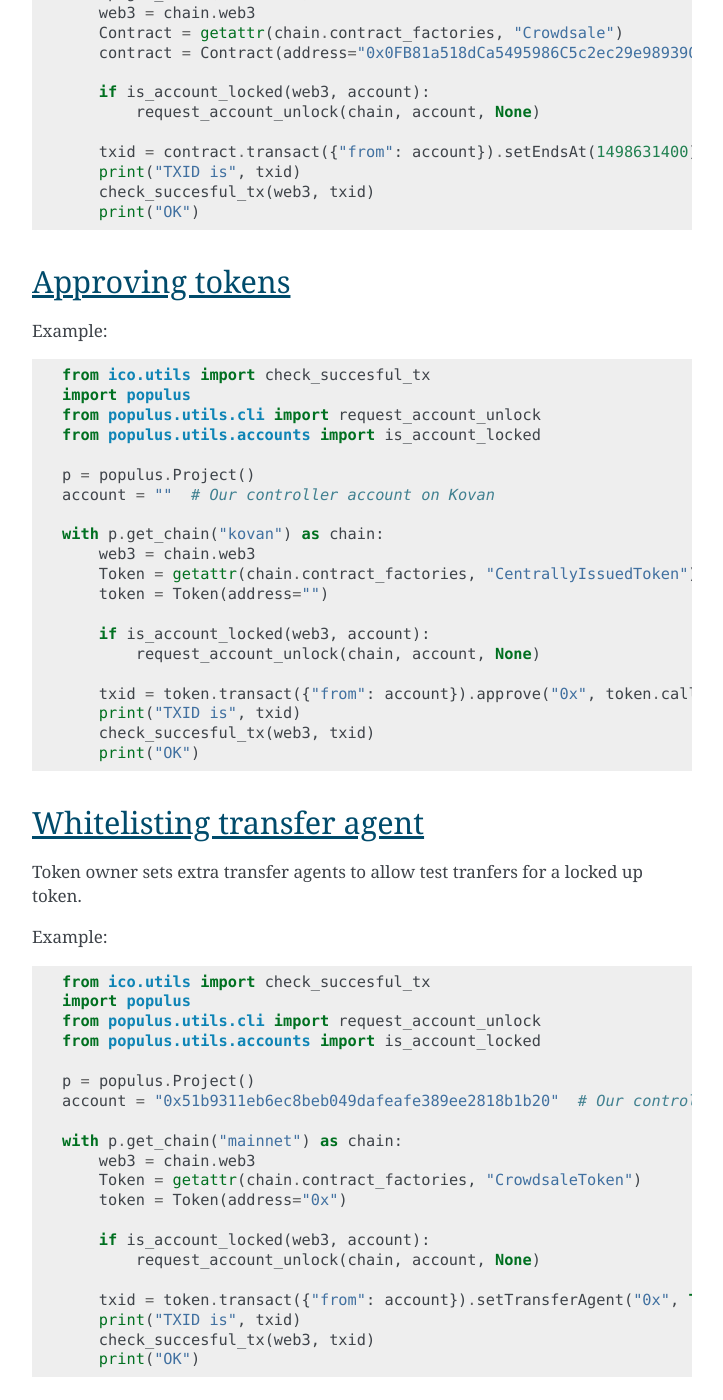
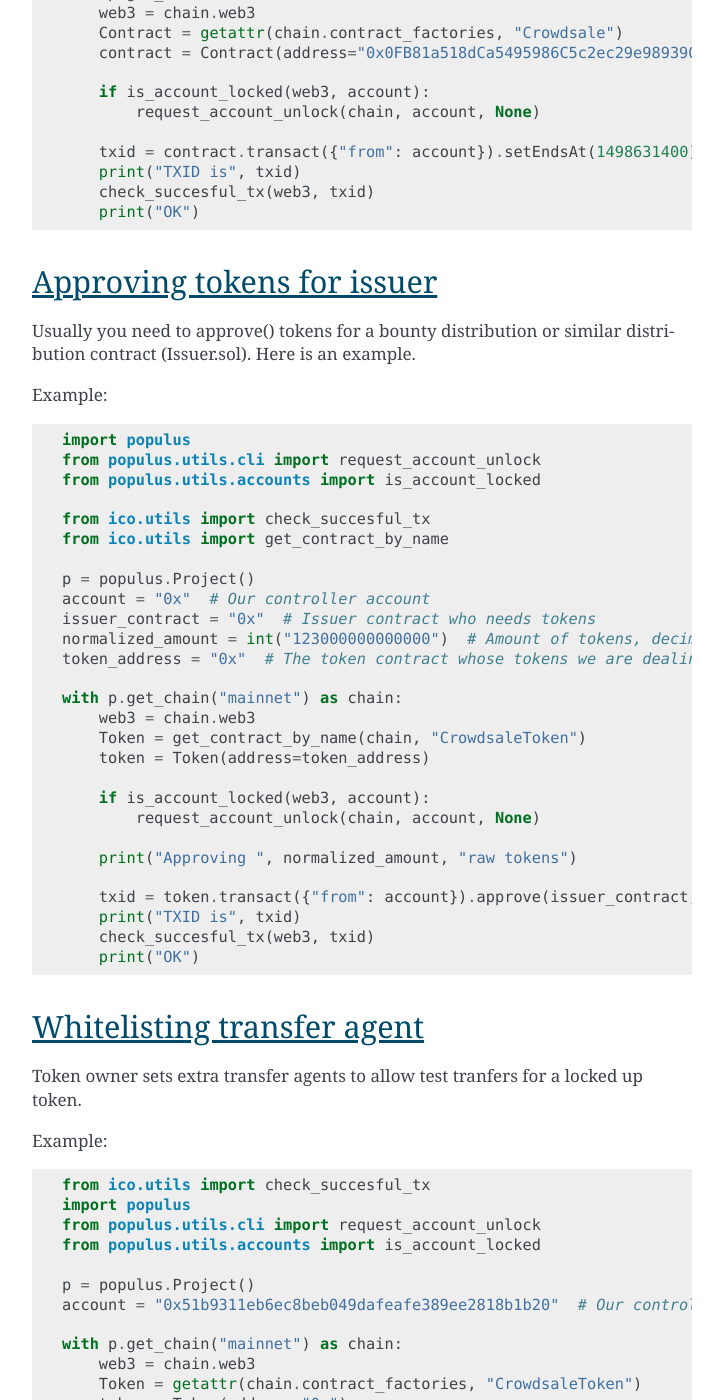
Before and after one commit to TokenMarketNet/smart-contracts, a Sphinx documentation site: the page built from docs/source/interact.rst, in a window 1280 px wide and 1400 px high, scrolled down 15295 px. Shown: the whole window, without its empty margins (388-1111 px from the left). Built offline with Sphinx 7.4.7, drawn with Linux system fonts in a browser that asks for light colours; some of the changed text lies outside the part shown.

Commit message:
Updated approve() example for the issuer to the new codebase.

```diff
--- a/docs/source/interact.rst
+++ b/docs/source/interact.rst
@@ -681,30 +681,40 @@ Example:
         print("OK")
 
 
-Approving tokens
-================
+Approving tokens for issuer
+===========================
+
+Usually you need to approve() tokens for a bounty distribution or similar distribution contract (Issuer.sol).
+Here is an example.
 
 Example:
 
 .. code-block:: python
 
-    from ico.utils import check_succesful_tx
     import populus
     from populus.utils.cli import request_account_unlock
     from populus.utils.accounts import is_account_locked
 
+    from ico.utils import check_succesful_tx
+    from ico.utils import get_contract_by_name
+
     p = populus.Project()
-    account = ""  # Our controller account on Kovan
+    account = "0x"  # Our controller account
+    issuer_contract = "0x"  # Issuer contract who needs tokens
+    normalized_amount = int("123000000000000")  # Amount of tokens, decimal points unrolled
+    token_address = "0x"  # The token contract whose tokens we are dealing with
 
-    with p.get_chain("kovan") as chain:
+    with p.get_chain("mainnet") as chain:
         web3 = chain.web3
-        Token = getattr(chain.contract_factories, "CentrallyIssuedToken")
-        token = Token(address="")
+        Token = get_contract_by_name(chain, "CrowdsaleToken")
+        token = Token(address=token_address)
 
         if is_account_locked(web3, account):
             request_account_unlock(chain, account, None)
 
-        txid = token.transact({"from": account}).approve("0x", token.call().totalSupply())
+        print("Approving ", normalized_amount, "raw tokens")
+
+        txid = token.transact({"from": account}).approve(issuer_contract, normalized_amount)
         print("TXID is", txid)
         check_succesful_tx(web3, txid)
         print("OK")
```
